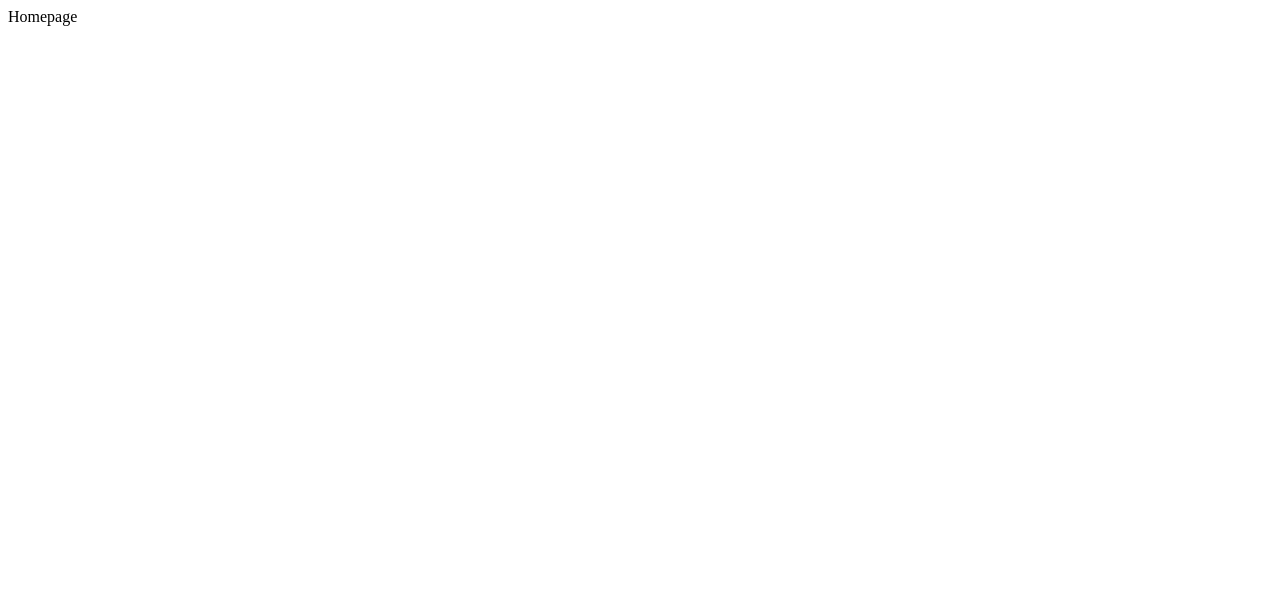
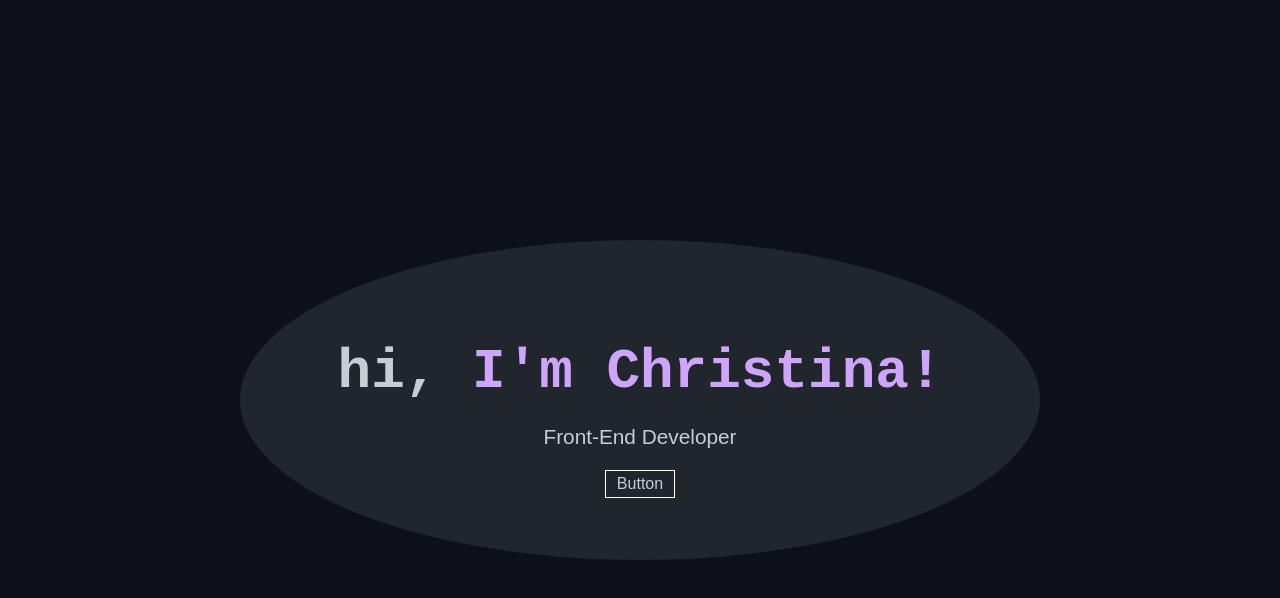
Before and after one commit to Squawkp/portfolio, a React (Vite) app: page / in a window 1280 px wide. Shown: the top 598 px of the page. Built offline with nearby package versions, Linux system fonts and the light colour scheme.

Commit message:
wip: main homepage

```diff
--- /dev/null
+++ b/src/css/Homepage.module.css
@@ -0,0 +1,70 @@
+body {
+  margin: 0px;
+  box-sizing: border-box;
+  font-family: Arial, Helvetica, sans-serif;
+  color: #C6CDD5;
+  /* width: 100vw;
+  height: 100vh;
+  background-color: #0D1117;
+  box-sizing: border-box; */
+}
+
+/* .darkMode {
+  color: #C6CDD5;
+} */
+
+.centeredFlex {
+  display: flex;
+  justify-content: center;
+  align-items: center;
+}
+
+#contentContainer {
+  width: 100vw;
+  height: 100vh;
+  background-color: #0D1117;
+}
+
+#eclipse {
+  height: 40vh;
+  width: min(70vw, 800px);
+  background-color: #21262D;
+  border-radius: 50%;
+}
+
+.textContainer {
+
+  /* border: 1px solid white; */
+
+  text-align: center;
+  padding: 1rem;
+
+  flex-direction: column;
+
+  /* text-wrap: wrap; */
+
+  h1 {
+    font-family: 'Courier New', Courier, monospace;
+    margin-bottom: 0;
+    /* font-size: 3rem; */
+    /* font-size: max(10vw, 3rem); */
+    font-size: clamp(2rem, 5vw, 3.5rem);
+  }
+
+  p {
+    font-size: 1.3rem;
+  }
+}
+
+.purpleText {
+    color: #CEA5FB;
+}
+
+.buttonContainer {
+  /* justify-self: center; */
+  width: 10%;
+  padding: 4px;
+  /* background-color: #CEA5FB; */
+
+  border: solid white 1px;
+}
--- a/src/pages/Homepage.tsx
+++ b/src/pages/Homepage.tsx
@@ -1,4 +1,5 @@
 import React from 'react';
+import styles from '../css/Homepage.module.css';
 
 type HomepageProps = {
 
@@ -7,8 +8,17 @@ type HomepageProps = {
 export const Homepage: React.FC<HomepageProps> = ({}) => {
 
   return (
-    <>
-      Homepage
-    </>
+      <div id={styles.contentContainer} className={styles.centeredFlex}>
+        <div id={styles.eclipse} className={styles.centeredFlex}>
+          <div className={`${styles.textContainer} ${styles.centeredFlex}`}>
+            <h1>
+              <span>hi, </span>
+              <span className={styles.purpleText}>I'm Christina!</span>
+            </h1>
+            <p>Front-End Developer</p>
+            <div className={`${styles.buttonContainer} ${styles.centeredFlex}`}>Button</div>
+          </div>
+        </div>
+      </div>
   );
 };
```
